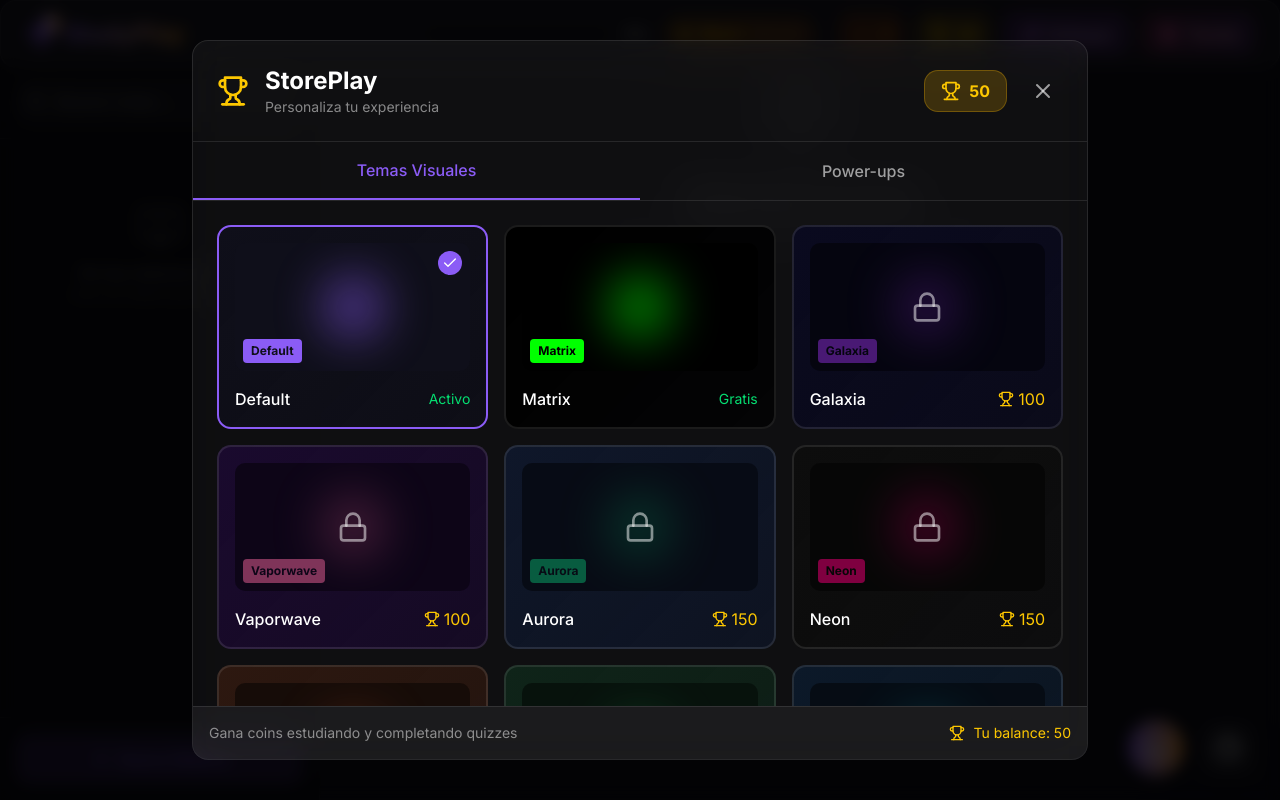
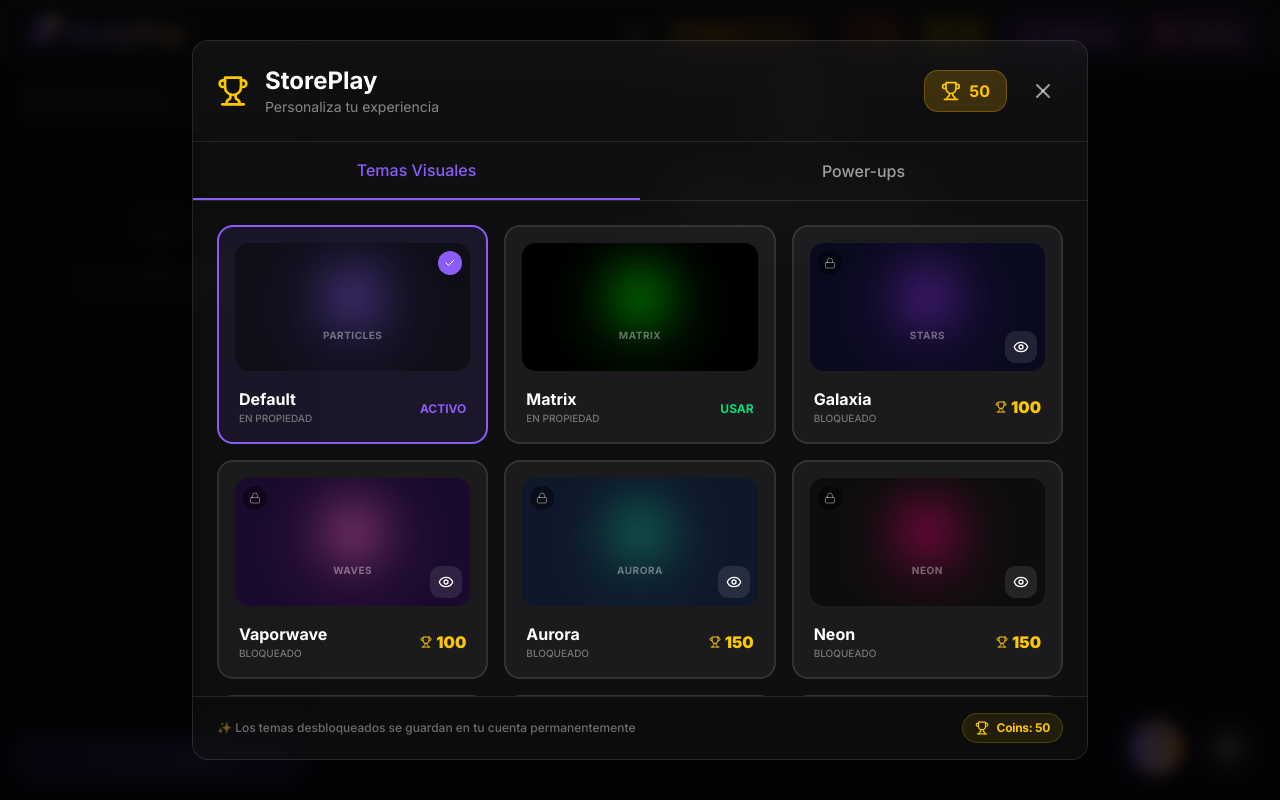
Before and after one commit to Yam12221/studyplay, a Next.js app: page / in a window 1280 px wide. Both pictures are taken after a click on the button "Tienda". Built offline with nearby package versions, Linux system fonts and the light colour scheme.

Commit message:
🛍️ StorePlay: Añadida previsualización y corrección de persistencia de temas

```diff
--- a/src/components/StoreModal.tsx
+++ b/src/components/StoreModal.tsx
@@ -1,7 +1,7 @@
 'use client';
 
-import { useState } from 'react';
-import { X, Zap, Shield, Coffee, Trophy, Check, Lock } from 'lucide-react';
+import { useState, useEffect } from 'react';
+import { X, Zap, Shield, Coffee, Trophy, Check, Lock, Eye, EyeOff } from 'lucide-react';
 import { useStore } from '@/lib/store';
 import { THEMES, POWERUPS, type Theme, type PowerUp } from '@/lib/types';
 
@@ -17,25 +17,48 @@ export default function StoreModal() {
     activateStreakShield,
     useRestDay,
     settings,
+    unlockedThemes,
   } = useStore();
 
   const [activeTab, setActiveTab] = useState<'themes' | 'powerups'>('themes');
   const [purchaseMessage, setPurchaseMessage] = useState<{ type: 'success' | 'error'; text: string } | null>(null);
+  const [previewThemeId, setPreviewThemeId] = useState<string | null>(null);
+  const [originalThemeId] = useState(settings.theme);
 
-  if (!isStoreOpen) return null;
+  // Al cerrar, si estamos en preview, restauramos el original
+  const handleClose = () => {
+    if (previewThemeId) {
+      setTheme(originalThemeId);
+    }
+    setStoreOpen(false);
+  };
 
   const handlePurchaseTheme = (theme: Theme) => {
-    if (theme.isUnlocked || settings.theme === theme.id) {
+    const isAlreadyUnlocked = unlockedThemes.includes(theme.id);
+
+    if (isAlreadyUnlocked) {
       setTheme(theme.id);
-      unlockTheme(theme.id);
+      setPreviewThemeId(null);
       showMessage('success', `¡${theme.name} activado!`);
     } else if (user.coins >= theme.price) {
       spendCoins(theme.price);
       unlockTheme(theme.id);
       setTheme(theme.id);
+      setPreviewThemeId(null);
       showMessage('success', `¡${theme.name} desbloqueado y activado!`);
     } else {
       showMessage('error', 'Coins insuficientes');
+    }
+  };
+
+  const handlePreview = (e: React.MouseEvent, themeId: string) => {
+    e.stopPropagation();
+    if (previewThemeId === themeId) {
+      setPreviewThemeId(null);
+      setTheme(originalThemeId);
+    } else {
+      setPreviewThemeId(themeId);
+      setTheme(themeId);
     }
   };
 
@@ -66,11 +89,11 @@ export default function StoreModal() {
     setTimeout(() => setPurchaseMessage(null), 3000);
   };
 
-  const currentTheme = THEMES.find((t) => t.id === settings.theme);
+  if (!isStoreOpen) return null;
 
   return (
     <div className="fixed inset-0 z-50 flex items-center justify-center p-4">
-      <div className="absolute inset-0 bg-black/80 backdrop-blur-sm" onClick={() => setStoreOpen(false)} />
+      <div className="absolute inset-0 bg-black/80 backdrop-blur-sm" onClick={handleClose} />
 
       <div className="relative w-full max-w-4xl max-h-[90vh] glass-card overflow-hidden flex flex-col">
         <div className="flex items-center justify-between p-6 border-b border-white/10">
@@ -87,7 +110,7 @@ export default function StoreModal() {
               <span className="font-bold text-yellow-400">{user.coins}</span>
             </div>
             <button
-              onClick={() => setStoreOpen(false)}
+              onClick={handleClose}
               className="p-2 hover:bg-white/10 rounded-lg transition-colors"
             >
               <X className="w-6 h-6 text-white/60" />
@@ -96,7 +119,7 @@ export default function StoreModal() {
         </div>
 
         {purchaseMessage && (
-          <div className={`mx-6 mt-4 p-3 rounded-xl ${
+          <div className={`mx-6 mt-4 p-3 rounded-xl animate-in fade-in slide-in-from-top-2 ${
             purchaseMessage.type === 'success'
               ? 'bg-green-500/20 border border-green-500/30 text-green-400'
               : 'bg-red-500/20 border border-red-500/30 text-red-400'
@@ -132,91 +155,106 @@ export default function StoreModal() {
           {activeTab === 'themes' ? (
             <div className="grid grid-cols-1 md:grid-cols-2 lg:grid-cols-3 gap-4">
               {THEMES.map((theme) => {
-                const isActive = settings.theme === theme.id;
-                const isUnlocked = theme.isUnlocked || currentTheme?.id === theme.id || user.coins >= theme.price;
+                const isOwned = unlockedThemes.includes(theme.id);
+                const isActive = settings.theme === theme.id && !previewThemeId;
+                const isPreviewing = previewThemeId === theme.id;
 
                 return (
                   <div
                     key={theme.id}
                     onClick={() => handlePurchaseTheme(theme)}
-                    className={`relative p-4 rounded-xl border-2 cursor-pointer transition-all duration-200 ${
+                    className={`group relative p-4 rounded-2xl border-2 cursor-pointer transition-all duration-300 ${
                       isActive
                         ? 'border-primary bg-primary/10'
-                        : 'border-white/10 hover:border-white/30'
+                        : isPreviewing
+                        ? 'border-yellow-500 bg-yellow-500/10 scale-[1.02]'
+                        : 'border-white/10 hover:border-white/30 bg-white/5'
                     }`}
-                    style={{
-                      background: `linear-gradient(135deg, ${theme.backgroundColor}, ${theme.backgroundColor}aa)`,
-                    }}
                   >
-                    <div className="h-32 rounded-lg mb-4 relative overflow-hidden" style={{ backgroundColor: theme.backgroundColor }}>
-                      <div className="absolute inset-0 flex items-center justify-center">
-                        <div
-                          className="w-16 h-16 rounded-full blur-xl"
-                          style={{ backgroundColor: theme.primaryColor, opacity: 0.5 }}
-                        />
+                    <div className="h-32 rounded-xl mb-4 relative overflow-hidden flex items-center justify-center" style={{ backgroundColor: theme.backgroundColor }}>
+                      <div className="absolute inset-0 opacity-50" style={{
+                        background: `radial-gradient(circle at center, ${theme.primaryColor}33 0%, transparent 70%)`
+                      }} />
+
+                      <div className="relative z-10 flex flex-col items-center gap-2">
+                        <div className="w-12 h-12 rounded-full blur-xl animate-pulse" style={{ backgroundColor: theme.primaryColor }} />
+                        <span className="text-[10px] font-bold uppercase tracking-wider text-white/40">{theme.animationType}</span>
                       </div>
-                      <div className="absolute bottom-2 left-2">
-                        <div className="px-2 py-1 rounded text-xs font-bold" style={{ backgroundColor: theme.primaryColor, color: theme.backgroundColor }}>
-                          {theme.name}
-                        </div>
-                      </div>
+
+                      {/* Botón de Vista Previa */}
+                      {!isOwned && (
+                        <button
+                          onClick={(e) => handlePreview(e, theme.id)}
+                          className={`absolute bottom-2 right-2 p-2 rounded-lg backdrop-blur-md transition-all ${
+                            isPreviewing ? 'bg-yellow-500 text-black' : 'bg-white/10 text-white hover:bg-white/20'
+                          }`}
+                          title="Vista Previa"
+                        >
+                          {isPreviewing ? <EyeOff className="w-4 h-4" /> : <Eye className="w-4 h-4" />}
+                        </button>
+                      )}
+
                       {isActive && (
-                        <div className="absolute top-2 right-2">
-                          <div className="p-1 bg-primary rounded-full">
-                            <Check className="w-4 h-4 text-white" />
-                          </div>
+                        <div className="absolute top-2 right-2 p-1.5 bg-primary rounded-full shadow-lg">
+                          <Check className="w-3 h-3 text-white" />
                         </div>
                       )}
-                      {!isUnlocked && !isActive && (
-                        <div className="absolute inset-0 flex items-center justify-center bg-black/50">
-                          <Lock className="w-8 h-8 text-white/50" />
+
+                      {!isOwned && !isPreviewing && (
+                        <div className="absolute top-2 left-2 p-1.5 bg-black/40 rounded-full backdrop-blur-sm">
+                          <Lock className="w-3 h-3 text-white/40" />
                         </div>
                       )}
                     </div>
 
-                    <div className="flex items-center justify-between">
-                      <span className="text-white font-medium">{theme.name}</span>
-                      {theme.price > 0 && !isUnlocked && !isActive ? (
-                        <span className="flex items-center gap-1 text-yellow-400">
-                          <Trophy className="w-4 h-4" />
-                          {theme.price}
-                        </span>
-                      ) : (
-                        <span className="text-green-400 text-sm">
-                          {isActive ? 'Activo' : 'Gratis'}
-                        </span>
-                      )}
+                    <div className="flex items-center justify-between px-1">
+                      <div>
+                        <h4 className="text-white font-bold">{theme.name}</h4>
+                        <p className="text-[10px] text-white/40 uppercase font-medium">{isPreviewing ? 'Previsualizando' : isOwned ? 'En propiedad' : 'Bloqueado'}</p>
+                      </div>
+                      <div className="text-right">
+                        {isOwned ? (
+                          <span className={`text-xs font-bold ${isActive ? 'text-primary' : 'text-green-400'}`}>
+                            {isActive ? 'ACTIVO' : 'USAR'}
+                          </span>
+                        ) : (
+                          <div className="flex items-center gap-1 text-yellow-400 font-black">
+                            <Trophy className="w-3 h-3" />
+                            <span>{theme.price}</span>
+                          </div>
+                        )}
+                      </div>
                     </div>
                   </div>
                 );
               })}
             </div>
           ) : (
-            <div className="grid grid-cols-1 md:grid-cols-3 gap-4">
+            <div className="grid grid-cols-1 md:grid-cols-3 gap-6">
               {POWERUPS.map((powerUp) => {
                 const isAffordable = user.coins >= powerUp.price;
 
                 return (
                   <div
                     key={powerUp.id}
-                    className="p-6 rounded-xl bg-white/5 border border-white/10"
+                    className="p-6 rounded-2xl bg-white/5 border border-white/10 flex flex-col items-center text-center group hover:bg-white/10 transition-all"
                   >
-                    <div className="w-16 h-16 mx-auto mb-4 rounded-full bg-gradient-to-r from-purple-500/20 to-pink-500/20 flex items-center justify-center">
-                      {powerUp.id === 'double_xp' && <Zap className="w-8 h-8 text-yellow-400" />}
-                      {powerUp.id === 'streak_shield' && <Shield className="w-8 h-8 text-blue-400" />}
-                      {powerUp.id === 'rest_day' && <Coffee className="w-8 h-8 text-green-400" />}
+                    <div className="w-20 h-20 mb-4 rounded-3xl bg-gradient-to-br from-white/10 to-transparent flex items-center justify-center group-hover:scale-110 transition-transform">
+                      {powerUp.id === 'double_xp' && <Zap className="w-10 h-10 text-yellow-400 drop-shadow-[0_0_10px_rgba(250,204,21,0.5)]" />}
+                      {powerUp.id === 'streak_shield' && <Shield className="w-10 h-10 text-blue-400 drop-shadow-[0_0_10px_rgba(96,165,250,0.5)]" />}
+                      {powerUp.id === 'rest_day' && <Coffee className="w-10 h-10 text-green-400 drop-shadow-[0_0_10px_rgba(74,222,128,0.5)]" />}
                     </div>
 
-                    <h3 className="text-lg font-bold text-white text-center mb-2">{powerUp.name}</h3>
-                    <p className="text-sm text-white/60 text-center mb-4">{powerUp.description}</p>
+                    <h3 className="text-xl font-bold text-white mb-2">{powerUp.name}</h3>
+                    <p className="text-sm text-white/50 mb-6 leading-relaxed">{powerUp.description}</p>
 
                     <button
                       onClick={() => handlePurchasePowerUp(powerUp)}
                       disabled={!isAffordable}
-                      className={`w-full py-3 rounded-xl font-medium transition-all ${
+                      className={`w-full py-3 rounded-xl font-bold transition-all ${
                         isAffordable
-                          ? 'bg-gradient-to-r from-yellow-500 to-orange-500 hover:from-yellow-600 hover:to-orange-600 text-white'
-                          : 'bg-white/10 text-white/40 cursor-not-allowed'
+                          ? 'bg-gradient-to-r from-yellow-500 to-orange-500 hover:from-yellow-600 hover:to-orange-600 text-white shadow-lg shadow-orange-500/20'
+                          : 'bg-white/10 text-white/20 cursor-not-allowed'
                       }`}
                     >
                       <span className="flex items-center justify-center gap-2">
@@ -231,12 +269,12 @@ export default function StoreModal() {
           )}
         </div>
 
-        <div className="p-4 border-t border-white/10 bg-white/5">
-          <div className="flex items-center justify-between text-sm">
-            <span className="text-white/50">Gana coins estudiando y completando quizzes</span>
-            <div className="flex items-center gap-2 text-yellow-400">
-              <Trophy className="w-4 h-4" />
-              <span>Tu balance: {user.coins}</span>
+        <div className="p-4 border-t border-white/10 bg-black/20">
+          <div className="flex items-center justify-between text-xs px-2">
+            <span className="text-white/40 font-medium">✨ Los temas desbloqueados se guardan en tu cuenta permanentemente</span>
+            <div className="flex items-center gap-2 text-yellow-400 bg-yellow-400/10 px-3 py-1.5 rounded-full border border-yellow-400/20">
+              <Trophy className="w-3.5 h-3.5" />
+              <span className="font-bold tracking-tight">Coins: {user.coins}</span>
             </div>
           </div>
         </div>
--- a/src/lib/store.ts
+++ b/src/lib/store.ts
@@ -94,6 +94,7 @@ const initialState: AppState = {
   subjects: [],
   quizHistory: [],
   errorLog: [],
+  unlockedThemes: ['default', 'matrix'],
   settings: {
     theme: 'default',
     soundEnabled: true,
@@ -414,7 +415,7 @@ export const useStore = create<AppState & AppActions>()(
 
       unlockTheme: (themeId) => {
         set((s) => ({
-          settings: { ...s.settings, theme: themeId },
+          unlockedThemes: Array.from(new Set([...s.unlockedThemes, themeId])),
         }));
       },
 
--- a/src/lib/types.ts
+++ b/src/lib/types.ts
@@ -83,6 +83,7 @@ export interface AppState {
   subjects: Subject[];
   quizHistory: Quiz[];
   errorLog: ErrorLogEntry[];
+  unlockedThemes: string[];
   settings: AppSettings;
   activeNoteId: string | null;
   currentView: 'notes' | 'quiz' | 'dashboard' | 'focus';
```
